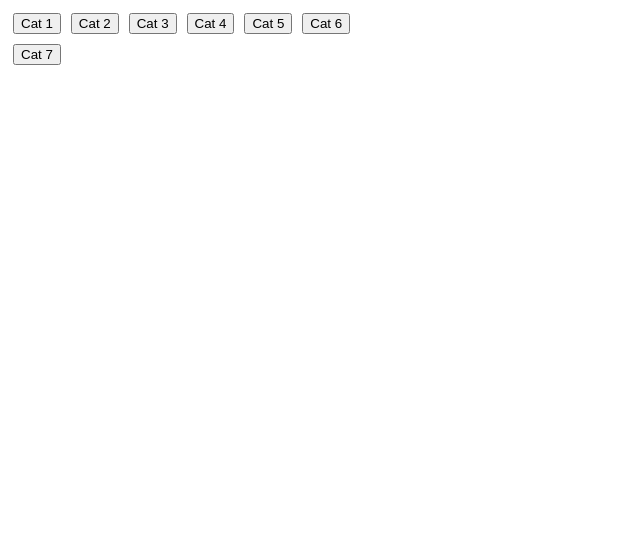
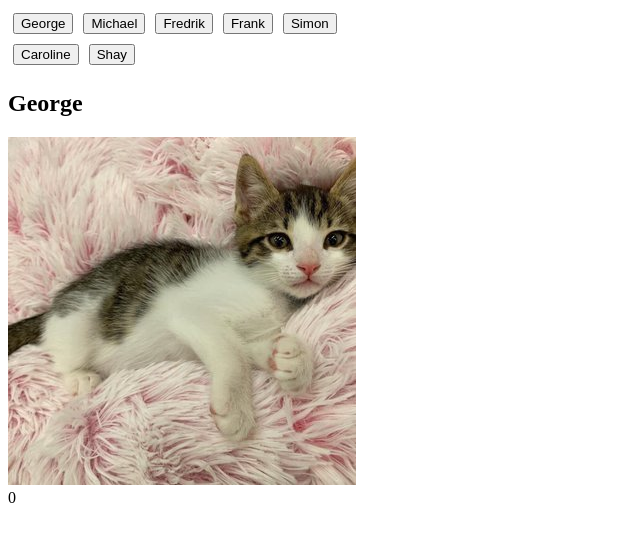
Before and after one commit to razcodes/catclicker-v2, a plain HTML site: page index.html in a window 1280 px wide. Shown: the whole page, without its empty margins (0-640 px from the left). Drawn offline with Linux system fonts and the light colour scheme.

Commit message:
Improved code
added html tamplate,  improved js readability and scalability

```diff
--- a/index.html
+++ b/index.html
@@ -11,7 +11,10 @@
 	<div id="menu">
 	</div>
 
-	<div id="container">
+	<div id="cat">
+		<h2 id="cat-name"></h2>
+		<img id="cat-image" src="" alt="Cat Image">
+		<div id="cat-count"></div>
 	</div>
 
 	<script src="js/app.js"></script>
--- a/js/app.js
+++ b/js/app.js
@@ -1,101 +1,113 @@
-// Global variables
-let CAT_AMOUNT = 7;
-const menu = document.getElementById("menu");
-const container = document.getElementById("container");
+var model = {
+	currentCat: null,
+	cats: [
+		{
+			name: "George",
+			url: "img/cat1.jpg",
+			clickCount: 0
+		},
+		{
+			name: "Michael",
+			url: "img/cat2.jpg",
+			clickCount: 0
+		},
+		{
+			name: "Fredrik",
+			url: "img/cat3.jpg",
+			clickCount: 0
+		},
+		{
+			name: "Frank",
+			url: "img/cat4.jpg",
+			clickCount: 0
+		},
+		{
+			name: "Simon",
+			url: "img/cat5.jpg",
+			clickCount: 0
+		},
+		{
+			name: "Caroline",
+			url: "img/cat6.jpg",
+			clickCount: 0
+		},
+		{
+			name: "Shay",
+			url: "img/cat7.jpg",
+			clickCount: 0
+		}
+	]
+};
 
-var model = {
-	// Create a singal cat object
-	createCat: function(catNum) {
-		return newCat = {
-			url: `img/cat${catNum}.jpg`,
-			number: catNum,
-			clicks: 0
-		}
+var octopus = {
+	getCats: () => {
+		return model.cats;
 	},
-	// Create an array of cat objects
-	createCatArray: function() {
-		var catList = [];
-		for(let i=1; i<=CAT_AMOUNT; i++){
-			catList.push(this.createCat(i));
-		}
-		return catList;
+	getCurrentCat: () => {
+		return model.currentCat;
 	},
-	// Adds a click to the click count
-	addClick: function(cat) {
-		cat.clicks++;
+	setCurrentCat: (cat) => {
+		model.currentCat = cat;
+	},
+	addCount: () => {
+		model.currentCat.clickCount++;
+		detailView.render();
+	},
+	init: () => {
+		model.currentCat = model.cats[0];
+		listView.init();
+		detailView.init();
 	}
 };
 
-var octopus = {
-	getCats: function() {
-		return model.createCatArray();
+var detailView = {
+	init: () => {
+		this.catElement = document.getElementById('cat');
+		this.catName = document.getElementById('cat-name');
+		this.catImage = document.getElementById('cat-image');
+		this.catCount = document.getElementById('cat-count');
+
+		// Adding click counts to the current cat
+		catImage.addEventListener('click', () => {
+			octopus.addCount();
+		});
+
+		detailView.render();
 	},
-	addClick: (cat) => {
-		model.addClick(cat);
-	},
-	// Hides all visible cats
-	hideCats: function() {
-		let visibleCats = document.querySelectorAll(".show");
-		let visibleCatsArray = Array.prototype.slice.call(visibleCats);
-		visibleCatsArray.forEach((cat) => {
-			cat.classList.remove("show");
-		});
-	},
-	attachDetailToButton: function(newCatButton, cat) {
-		detailView.attachDetail(newCatButton, cat);
-	},
-	init: function() {
-		listView.render();
-		detailView.render();
+	render: () => {
+		// Updates the current cat's elements
+		let currentCat = octopus.getCurrentCat();
+		this.catName.textContent = currentCat.name;
+		this.catCount.textContent = currentCat.clickCount;
+		this.catImage.src = currentCat.url;
 	}
 };
 
 var listView = {
-	// Creates the html needed for a cat button
-	createCatButton: function(cat) {
-		let newCatButton = document.createElement("BUTTON");
-		newCatButton.innerHTML = "Cat "+cat.number;
-		octopus.attachDetailToButton(newCatButton, cat);
-		menu.appendChild(newCatButton);
+	init: () => {
+		this.menu = document.getElementById('menu');
+
+		listView.render();
 	},
-	// Creates a list of buttons
-	createButtonList: function() {
+	render: () => {
 		let cats = octopus.getCats();
-		for(cat of cats){
-			this.createCatButton(cat);
-		}
-	},
-	render: function() {
-		this.createButtonList();
+		this.menu.innerHTML = "";
+
+		for(let i=0; i<cats.length; i++){
+			let cat = cats[i];
+			let catButton = document.createElement('button');
+			catButton.textContent = cat.name;
+
+			catButton.addEventListener('click', ((cat) => {
+				return () => {
+					octopus.setCurrentCat(cat);
+					detailView.render();
+				};
+			})(cat));
+
+			this.menu.appendChild(catButton);
+		};
 	}
 };
 
-var detailView = {
-	// Adds the detail view html for a cat
-	createCatView: function(cat) {
-		let newCatView = document.createElement("DIV");
-		newCatView.innerHTML = `<div id="cat${cat.number}"><h2>Cat ${cat.number}:<br \></h2><img src="${cat.url}" alt="cat pic"><p>Clicks: ${cat.clicks}</p></div>`;
-		newCatView.addEventListener("click", () => {
-			octopus.addClick(cat);
-			newCatView.querySelector("p").innerHTML = `Clicks: ${cat.clicks}`;
-		});
-		newCatView.classList.add("hide");
-		container.appendChild(newCatView);
-	},
-	// Attaches cat html to cat button
-	attachDetail: function(button, cat){
-		let catName = "cat"+cat.number;
-		button.addEventListener("click", (cat) => {
-			octopus.hideCats();
-			let test = document.getElementById(catName);
-			test.parentNode.classList.toggle("show");
-		});
-	},
-	render: function() {
-		let cats = octopus.getCats();
-		cats.forEach((cat) => {
-			this.createCatView(cat);
-		});
-	}
-};
 octopus.init();
```
